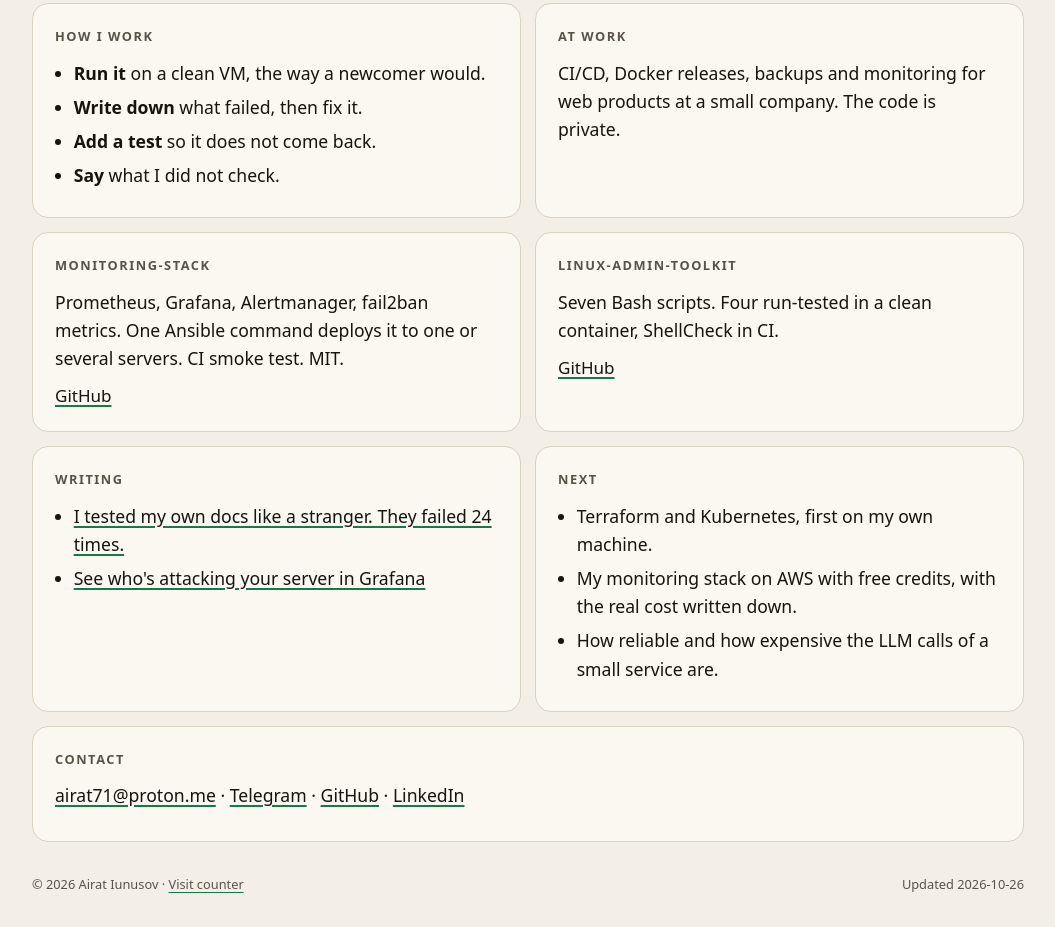
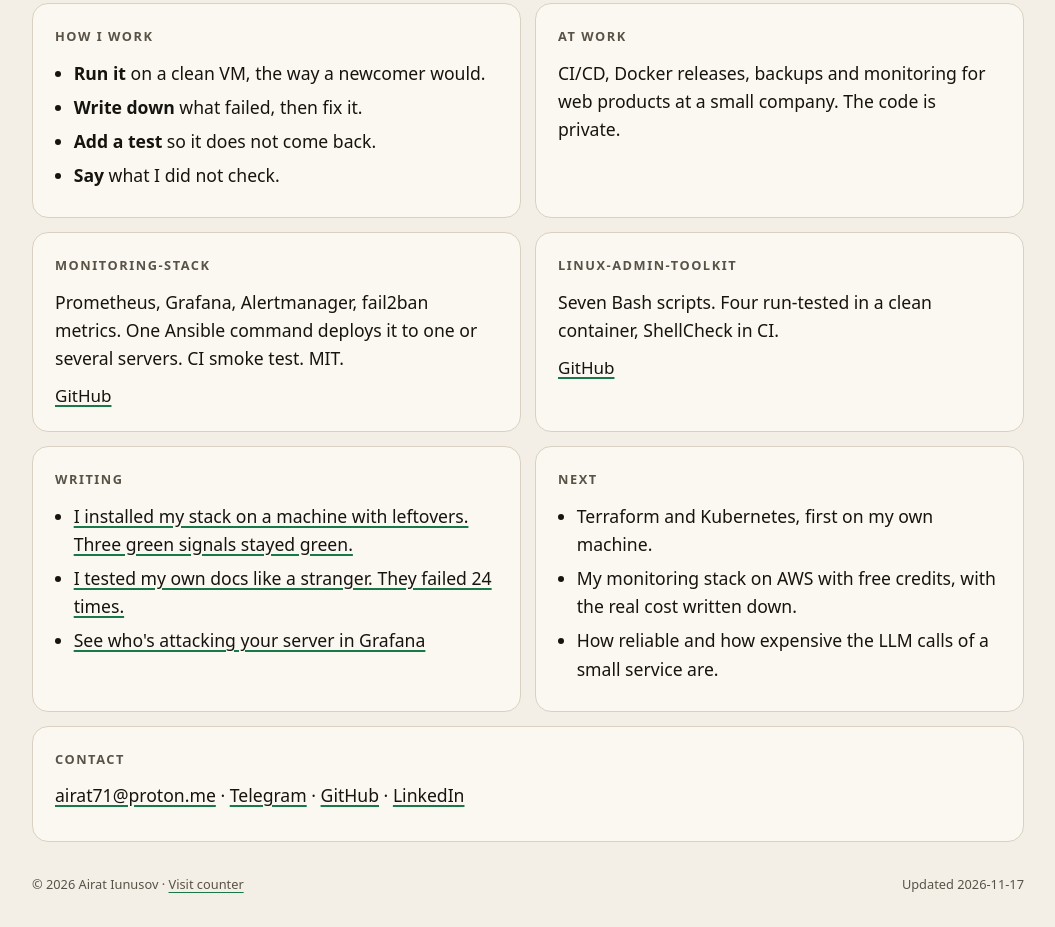
Before and after one commit to Airat71/Airat71.github.io, a plain HTML site: page index.html in a window 1280 px wide. Shown: the part 1415-2342 px from the top of the page, without its empty margins (112-1167 px from the left). Drawn offline with Linux system fonts and the light colour scheme.

Commit message:
Add the leftovers article to Writing and bump the updated date

```diff
--- a/index.html
+++ b/index.html
@@ -111,6 +111,7 @@
     <div class="tile s3">
       <h2>Writing</h2>
       <ul>
+        <li><a href="https://dev.to/airat71/i-installed-my-stack-on-a-machine-with-leftovers-three-green-signals-stayed-green-5211" data-goatcounter-click="devto-leftovers">I installed my stack on a machine with leftovers. Three green signals stayed green.</a></li>
         <li><a href="https://dev.to/airat71/i-tested-my-own-docs-like-a-stranger-they-failed-24-times-1ekf" data-goatcounter-click="devto-docs-24">I tested my own docs like a stranger. They failed 24 times.</a></li>
         <li><a href="https://dev.to/airat71/see-whos-attacking-your-server-in-grafana-fail2ban-metrics-with-prometheus-2d7a" data-goatcounter-click="devto-fail2ban">See who's attacking your server in Grafana</a></li>
       </ul>
@@ -130,7 +131,7 @@
     </div>
   </div>
 
-  <footer><span>© 2026 Airat Iunusov · <button type="button" id="c-open">Visit counter</button></span><span>Updated 2026-10-26</span></footer>
+  <footer><span>© 2026 Airat Iunusov · <button type="button" id="c-open">Visit counter</button></span><span>Updated 2026-11-17</span></footer>
 </main>
 <div id="consent" role="region" aria-label="Visit counter" hidden>
   <p>This site counts visits with GoatCounter, which sets no cookies. If you change the theme, your choice is saved in your browser.</p>
--- a/sitemap.xml
+++ b/sitemap.xml
@@ -2,6 +2,6 @@
 <urlset xmlns="http://www.sitemaps.org/schemas/sitemap/0.9">
   <url>
     <loc>https://airat71.github.io/</loc>
-    <lastmod>2026-10-26</lastmod>
+    <lastmod>2026-11-17</lastmod>
   </url>
 </urlset>
```
